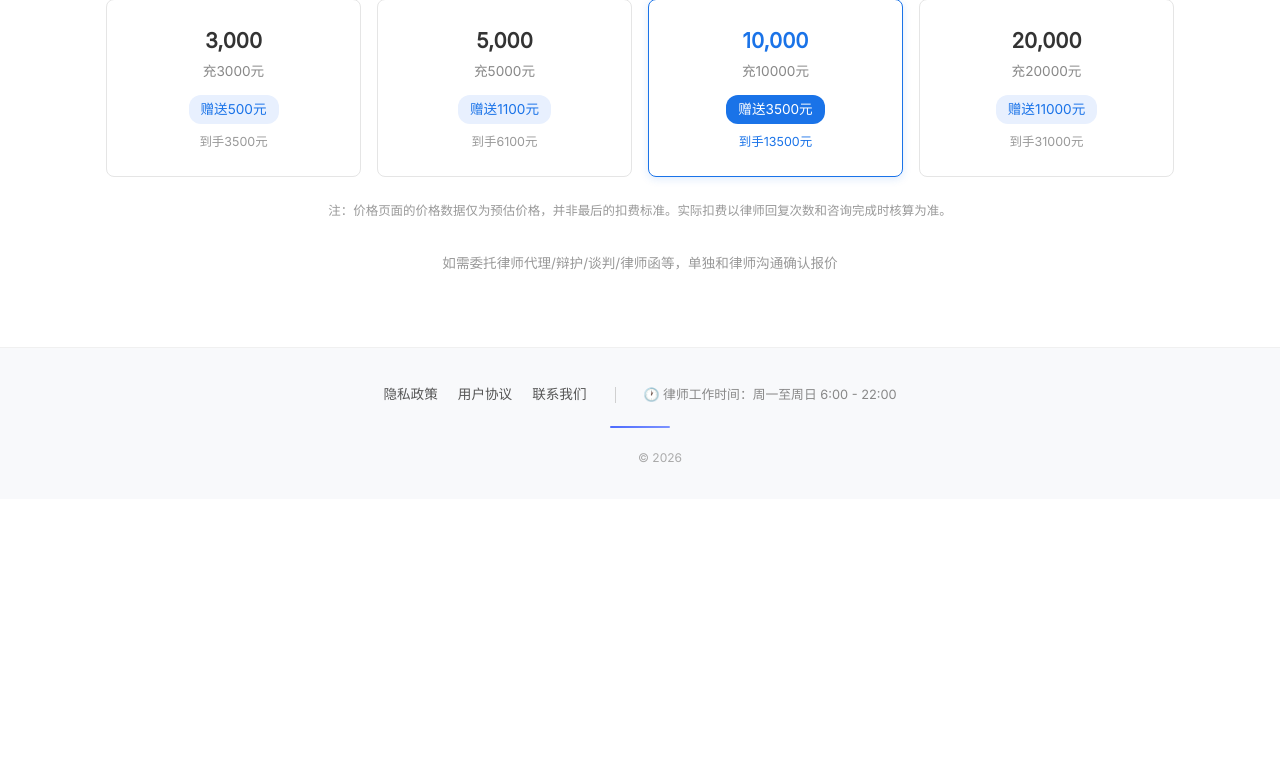
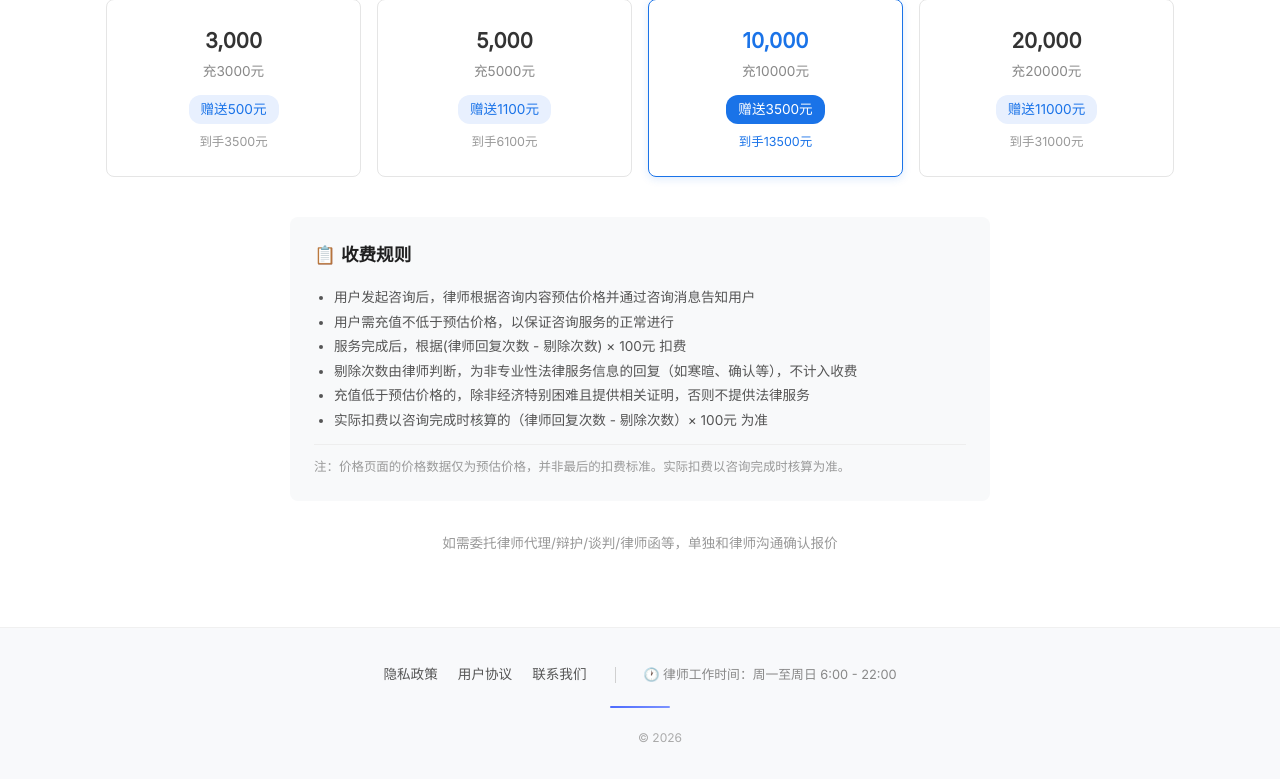
Before and after one commit to booted4439-alt/paoding-law, a Flask app: page /pricing in a window 1280 px wide. Shown: the part 376-1155 px from the top of the page. Before the commit the page ends 839 px from the top, so only its background shows below. Run offline with Flask 3, Linux system fonts and the light colour scheme; data that the repository does not hold is empty; some libraries are stand-ins or nearby versions.

Commit message:
fix: 律师回复计数未提交 + 价格页面添加收费规则说明

```diff
--- a/app.py
+++ b/app.py
@@ -921,6 +921,7 @@ def send_message(c_id):
     if current_user.is_admin or current_user.is_lawyer:
         # 递增律师回复计数
         c.lawyer_reply_count = (c.lawyer_reply_count or 0) + 1
+        db.session.commit()
 
         # 通知咨询发起用户（有邮箱的）
         owner = db.session.get(User, c.user_id)
--- a/templates/pricing.html
+++ b/templates/pricing.html
@@ -74,7 +74,19 @@
         </div>
     </div>
 
-    <p style="text-align: center; margin-top: 24px; font-size: 0.78rem; color: #999;">注：价格页面的价格数据仅为预估价格，并非最后的扣费标准。实际扣费以律师回复次数和咨询完成时核算为准。</p>
+    <!-- 收费规则 -->
+    <div style="margin-top: 40px; background: #f8f9fa; border-radius: 8px; padding: 24px; max-width: 700px; margin-left: auto; margin-right: auto;">
+        <h2 style="font-size: 1.1rem; font-weight: 600; margin-bottom: 16px;">📋 收费规则</h2>
+        <ul style="padding-left: 20px; margin: 0; font-size: 0.85rem; line-height: 1.8; color: #555;">
+            <li>用户发起咨询后，律师根据咨询内容预估价格并通过咨询消息告知用户</li>
+            <li>用户需充值不低于预估价格，以保证咨询服务的正常进行</li>
+            <li>服务完成后，根据(律师回复次数 - 剔除次数) × 100元 扣费</li>
+            <li>剔除次数由律师判断，为非专业性法律服务信息的回复（如寒暄、确认等），不计入收费</li>
+            <li>充值低于预估价格的，除非经济特别困难且提供相关证明，否则不提供法律服务</li>
+            <li>实际扣费以咨询完成时核算的（律师回复次数 - 剔除次数）× 100元 为准</li>
+        </ul>
+        <p style="margin-top: 12px; font-size: 0.78rem; color: #999; border-top: 1px solid #eee; padding-top: 12px;">注：价格页面的价格数据仅为预估价格，并非最后的扣费标准。实际扣费以咨询完成时核算为准。</p>
+    </div>
 
     <p style="text-align: center; margin-top: 32px; font-size: 0.85rem; color: #999;">
         如需委托律师代理/辩护/谈判/律师函等，单独和律师沟通确认报价
```
